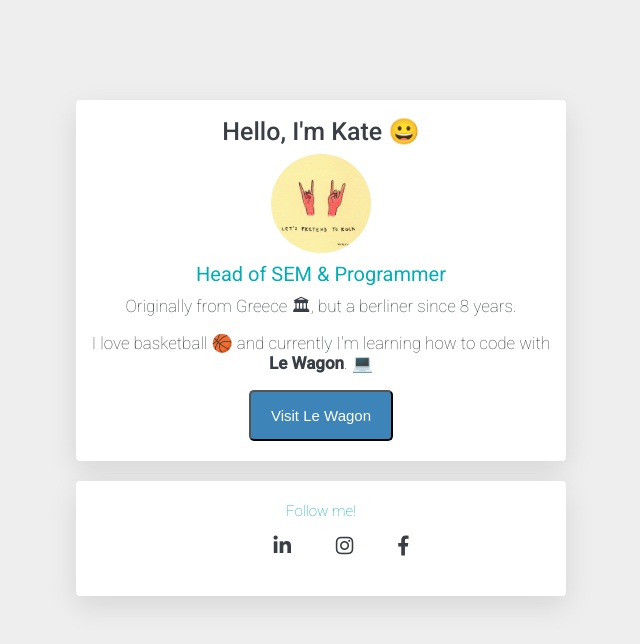
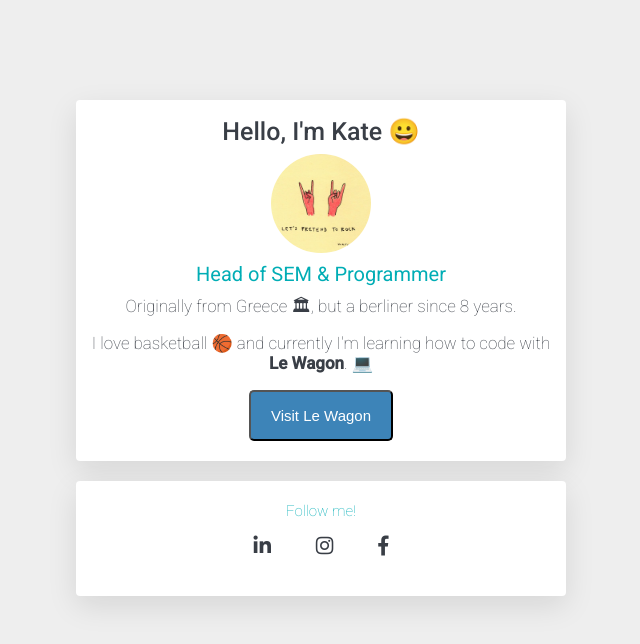
Before and after one commit to katesyrma/profile, a plain HTML site: page index.html in a window 1280 px wide. Shown: the whole page, without its empty margins (319-959 px from the left). Drawn offline with Linux system fonts and the light colour scheme.

Commit message:
make my profile prettier

```diff
--- a/style.css
+++ b/style.css
@@ -84,6 +84,9 @@ a:hover {
   display: inline-block;
   padding: 0px 20px;
 }
+.list-inline {
+  padding-left: 0px;
+}
 
 /*ul {
     display: block;
```
